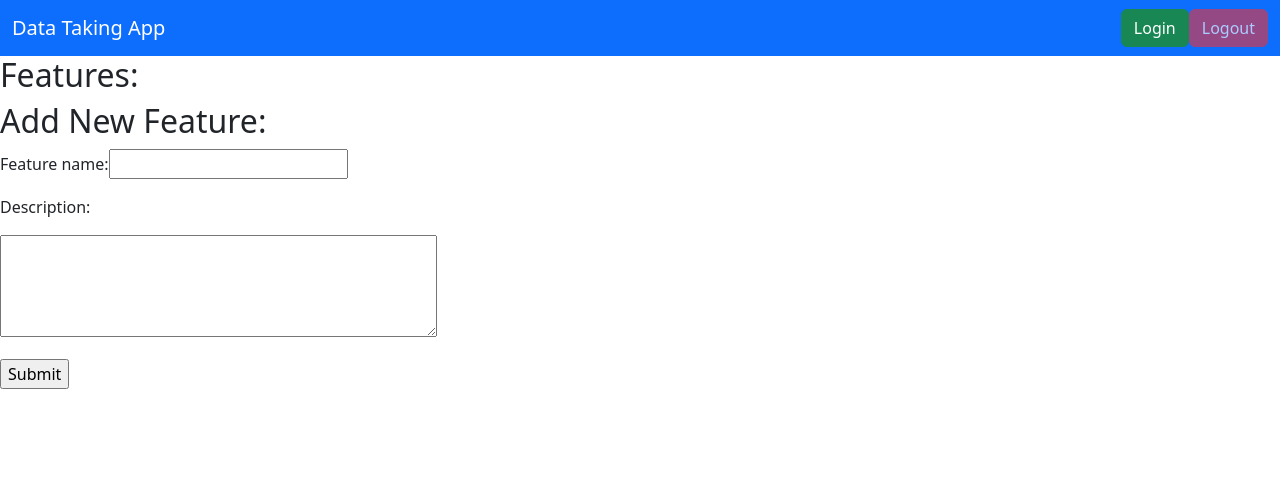
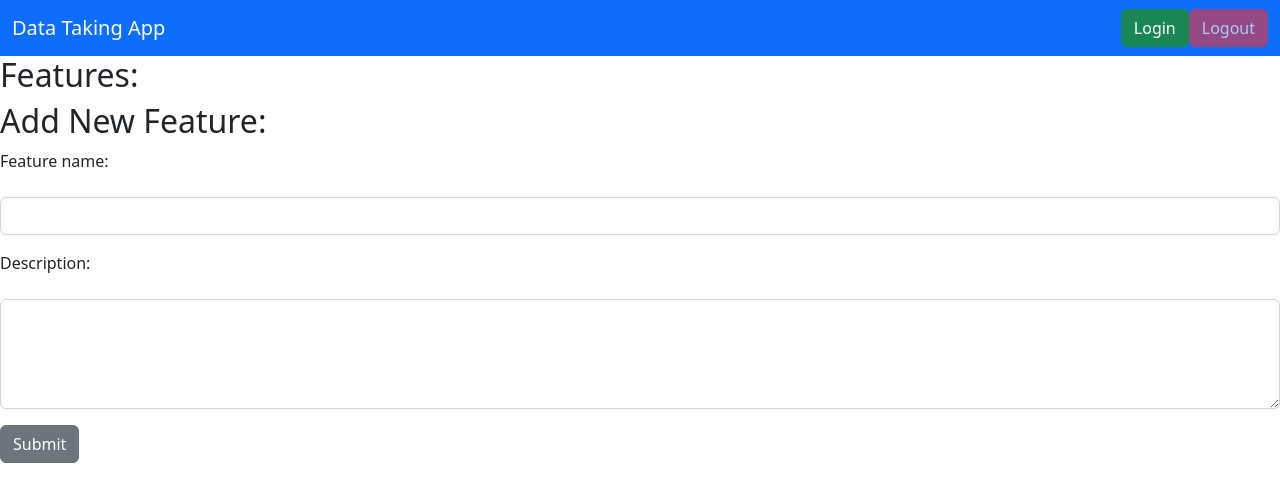
Before and after one commit to jhugon/semantic-data-taking-webapp, a Flask app: template templates/index.html in a window 1280 px wide. Shown: the top 502 px of the page. Run offline with Flask 2, Linux system fonts and the light colour scheme; the template is opened without the code that fills it, so the values that code supplies are empty; parts of the project's set-up code (start-up, migrations or seed data) failed here and were passed over.

Commit message:
Do some bootstrap styling

```diff
--- a/templates/addproperty.html
+++ b/templates/addproperty.html
@@ -28,7 +28,7 @@
         <textarea name="comment" id="comment" rows="4" cols="45"></textarea>
       </p>
       <input type="text" name="feature" value="{{feature}}" readonly hidden>
-      <input type="submit" value="Submit">
+      <input type="submit" value="Submit" class="btn btn-primary">
     </form>
     {% if status == "success" %}
     <p>
--- a/templates/enterdata.html
+++ b/templates/enterdata.html
@@ -18,7 +18,7 @@
         </p>
       {% endfor %}
       <input type="text" name="feature" value="{{feature}}" readonly hidden>
-      <input type="submit" value="Submit">
+      <input type="submit" value="Submit" class="btn btn-primary">
     </form>
     {% if status == "success" %}
     <p>
--- a/templates/feature.html
+++ b/templates/feature.html
@@ -9,12 +9,12 @@
     {{ featureName }} Feature
   </h2>
     <p>
-        <a href="/tableview?feature={{ featureURLEncoded }}">View Data Table</a>
+        <a href="/tableview?feature={{ featureURLEncoded }}" class="btn btn-primary">View Data Table</a>
     </p>
     <p>
-        <a href="/enterdata?feature={{ featureURLEncoded }}">Enter Data</a>
+        <a href="/enterdata?feature={{ featureURLEncoded }}" class="btn btn-primary">Enter Data</a>
     </p>
     <p>
-        <em><a href="/addproperty?feature={{ featureURLEncoded }}">Add New Property</a></em>
+        <a href="/addproperty?feature={{ featureURLEncoded }}" class="btn btn-secondary">Add New Property</a>
     </p>
 {% endblock %}
--- a/templates/index.html
+++ b/templates/index.html
@@ -11,7 +11,7 @@
       {% set featureName = db.getLabel(feature) %}
       {% set featureURLEncoded = urllib.parse.quote(feature, safe="") %}
       <p>
-          <a href="feature?feature={{ featureURLEncoded }}">{{ featureName }}</a>
+          <a class="btn btn-primary" href="feature?feature={{ featureURLEncoded }}">{{ featureName }}</a>
       </p>
     {% endfor %}
     <h2>
@@ -19,16 +19,18 @@
     </h2>
     <form action="form/addfeature" method="post">
       <p>
-        <label for="featurename">Feature name:<label>
-        <input type="text" name="featurename" id="featurename" pattern="^[a-zA-Z0-9_]+$" title="Must be at least one number, letter or _">
+        <label for="featurename" class="form-label">Feature name:<label>
       </p>
       <p>
-        <label for="comment">Description:<label>
+        <input type="text" name="featurename" id="featurename" pattern="^[a-zA-Z0-9_]+$" title="Must be at least one number, letter or _" class="form-control">
       </p>
       <p>
-        <textarea name="comment" id="comment" rows="4" cols="45"></textarea>
+        <label for="comment" class="form-label">Description:<label>
       </p>
-      <input type="submit" value="Submit">
+      <p>
+        <textarea name="comment" id="comment" rows="4" cols="45" class="form-control"></textarea>
+      </p>
+      <input type="submit" value="Submit" class="btn btn-secondary">
     </form>
     {% if status == "success" %}
     <p>
--- a/templates/selectpropertyunit.html
+++ b/templates/selectpropertyunit.html
@@ -29,6 +29,6 @@
       <input type="text" id="quantitykind" name="quantitykind" value="{{quantityKind}}" readonly hidden>
       <input name="comment" id="comment" value="{{comment}}" readonly hidden>
       <input type="text" name="feature" value="{{feature}}" readonly hidden>
-      <input type="submit" value="Submit">
+      <input type="submit" value="Submit" class="btn btn-primary">
     </form>
 {% endblock %}
```
Also changed, not shown: templates/tableview.html (+1 -10 lines).
